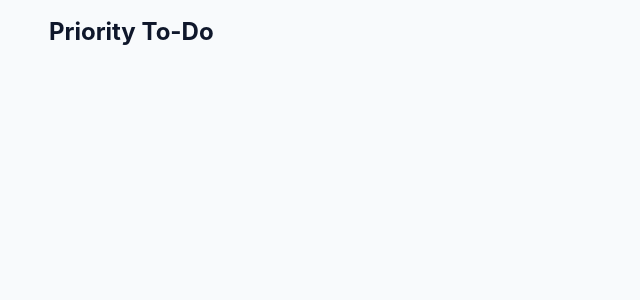
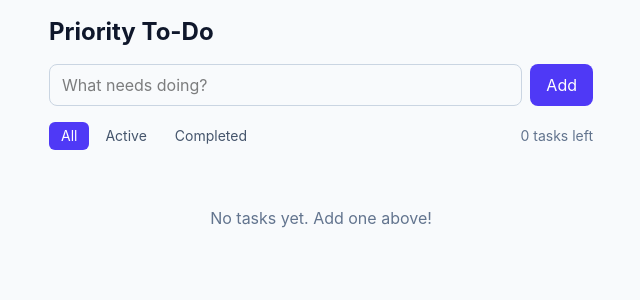
Before and after one commit to themanprince/HNG15, a React (Vite) app in the folder task1-priority-todo/: page / in a window 1280 px wide. Shown: the top 300 px of the page, without its empty margins (319-959 px from the left). Built offline with nearby package versions, Linux system fonts and the light colour scheme.

Commit message:
task1: add basic to-do features with localStorage persistence
Co-Authored-By: Claude Opus 5.5 <noreply@anthropic.com>
Claude-Session: https://claude.ai/code/session_01QRVGXKw4nBmYESzwVw5GqF

```diff
--- a/task1-priority-todo/src/App.tsx
+++ b/task1-priority-todo/src/App.tsx
@@ -1,7 +1,50 @@
+import { useMemo, useState } from "react";
+import type { Filter } from "./types";
+import { useTasks } from "./hooks/useTasks";
+import { AddTaskForm } from "./components/AddTaskForm";
+import { FilterBar } from "./components/FilterBar";
+import { TaskList } from "./components/TaskList";
+
+const EMPTY_MESSAGES: Record<Filter, string> = {
+  all: "No tasks yet. Add one above!",
+  active: "Nothing left to do.",
+  completed: "No completed tasks yet.",
+};
+
 export function App() {
+  const { tasks, addTask, updateTitle, toggleTask, deleteTask, clearCompleted } = useTasks();
+  const [filter, setFilter] = useState<Filter>("all");
+
+  const visible = useMemo(
+    () =>
+      tasks.filter((t) => (filter === "all" ? true : filter === "active" ? !t.completed : t.completed)),
+    [tasks, filter],
+  );
+  const activeCount = tasks.filter((t) => !t.completed).length;
+  const completedCount = tasks.length - activeCount;
+
   return (
-    <main className="mx-auto max-w-xl p-4">
+    <main className="mx-auto flex max-w-xl flex-col gap-4 p-4">
       <h1 className="text-2xl font-bold text-slate-900">Priority To-Do</h1>
+      <AddTaskForm onAdd={addTask} />
+      <div className="flex flex-wrap items-center justify-between gap-2">
+        <FilterBar filter={filter} onChange={setFilter} />
+        <p className="text-sm text-slate-500" aria-live="polite">
+          {activeCount} {activeCount === 1 ? "task" : "tasks"} left
+        </p>
+      </div>
+      <TaskList
+        tasks={visible}
+        emptyMessage={EMPTY_MESSAGES[filter]}
+        onToggle={toggleTask}
+        onDelete={deleteTask}
+        onRename={updateTitle}
+      />
+      {completedCount > 0 && (
+        <button type="button" onClick={clearCompleted} className="self-end text-sm text-slate-500">
+          Clear completed ({completedCount})
+        </button>
+      )}
     </main>
   );
 }
--- /dev/null
+++ b/task1-priority-todo/src/components/AddTaskForm.tsx
@@ -0,0 +1,35 @@
+import { useState, type FormEvent } from "react";
+
+interface Props {
+  onAdd: (title: string) => void;
+}
+
+export function AddTaskForm({ onAdd }: Props) {
+  const [title, setTitle] = useState("");
+
+  function handleSubmit(e: FormEvent) {
+    e.preventDefault();
+    const trimmed = title.trim();
+    if (!trimmed) return;
+    onAdd(trimmed);
+    setTitle("");
+  }
+
+  return (
+    <form onSubmit={handleSubmit} className="flex gap-2">
+      <label htmlFor="new-task" className="sr-only">
+        New task
+      </label>
+      <input
+        id="new-task"
+        value={title}
+        onChange={(e) => setTitle(e.target.value)}
+        placeholder="What needs doing?"
+        className="min-w-0 flex-1 rounded-lg border border-slate-300 px-3 py-2"
+      />
+      <button type="submit" className="rounded-lg bg-indigo-600 px-4 py-2 text-white">
+        Add
+      </button>
+    </form>
+  );
+}
--- /dev/null
+++ b/task1-priority-todo/src/components/FilterBar.tsx
@@ -0,0 +1,30 @@
+import type { Filter } from "../types";
+
+const FILTERS: { value: Filter; label: string }[] = [
+  { value: "all", label: "All" },
+  { value: "active", label: "Active" },
+  { value: "completed", label: "Completed" },
+];
+
+interface Props {
+  filter: Filter;
+  onChange: (filter: Filter) => void;
+}
+
+export function FilterBar({ filter, onChange }: Props) {
+  return (
+    <div role="group" aria-label="Filter tasks" className="flex gap-1">
+      {FILTERS.map(({ value, label }) => (
+        <button
+          key={value}
+          type="button"
+          aria-pressed={filter === value}
+          onClick={() => onChange(value)}
+          className={`rounded-md px-3 py-1 text-sm ${filter === value ? "bg-indigo-600 text-white" : "text-slate-600"}`}
+        >
+          {label}
+        </button>
+      ))}
+    </div>
+  );
+}
--- /dev/null
+++ b/task1-priority-todo/src/components/TaskItem.tsx
@@ -0,0 +1,66 @@
+import { useState, type FormEvent } from "react";
+import type { Task } from "../types";
+
+interface Props {
+  task: Task;
+  onToggle: (id: string) => void;
+  onDelete: (id: string) => void;
+  onRename: (id: string, title: string) => void;
+}
+
+export function TaskItem({ task, onToggle, onDelete, onRename }: Props) {
+  const [editing, setEditing] = useState(false);
+  const [draft, setDraft] = useState(task.title);
+
+  function startEdit() {
+    setDraft(task.title);
+    setEditing(true);
+  }
+
+  function save(e?: FormEvent) {
+    e?.preventDefault();
+    const trimmed = draft.trim();
+    if (trimmed && trimmed !== task.title) onRename(task.id, trimmed);
+    setEditing(false);
+  }
+
+  return (
+    <li className="flex items-center gap-3 rounded-lg border border-slate-200 bg-white px-3 py-2">
+      <input
+        type="checkbox"
+        checked={task.completed}
+        onChange={() => onToggle(task.id)}
+        aria-label={`Mark "${task.title}" as ${task.completed ? "incomplete" : "complete"}`}
+        className="h-5 w-5"
+      />
+      {editing ? (
+        <form onSubmit={save} className="flex-1">
+          <label htmlFor={`edit-${task.id}`} className="sr-only">
+            Edit task
+          </label>
+          <input
+            id={`edit-${task.id}`}
+            value={draft}
+            autoFocus
+            onChange={(e) => setDraft(e.target.value)}
+            onBlur={() => save()}
+            onKeyDown={(e) => e.key === "Escape" && setEditing(false)}
+            className="w-full rounded border border-slate-300 px-2 py-1"
+          />
+        </form>
+      ) : (
+        <span className={`flex-1 break-words ${task.completed ? "text-slate-400 line-through" : ""}`}>
+          {task.title}
+        </span>
+      )}
+      {!editing && (
+        <button type="button" onClick={startEdit} className="text-sm text-slate-500">
+          Edit
+        </button>
+      )}
+      <button type="button" onClick={() => onDelete(task.id)} className="text-sm text-red-600">
+        Delete
+      </button>
+    </li>
+  );
+}
--- /dev/null
+++ b/task1-priority-todo/src/components/TaskList.tsx
@@ -0,0 +1,23 @@
+import type { Task } from "../types";
+import { TaskItem } from "./TaskItem";
+
+interface Props {
+  tasks: Task[];
+  emptyMessage: string;
+  onToggle: (id: string) => void;
+  onDelete: (id: string) => void;
+  onRename: (id: string, title: string) => void;
+}
+
+export function TaskList({ tasks, emptyMessage, ...handlers }: Props) {
+  if (tasks.length === 0) {
+    return <p className="py-10 text-center text-slate-500">{emptyMessage}</p>;
+  }
+  return (
+    <ul className="flex flex-col gap-2">
+      {tasks.map((task) => (
+        <TaskItem key={task.id} task={task} {...handlers} />
+      ))}
+    </ul>
+  );
+}
--- /dev/null
+++ b/task1-priority-todo/src/hooks/useLocalStorage.ts
@@ -0,0 +1,13 @@
+import { useEffect, useState } from "react";
+import { readJSON, writeJSON } from "../lib/storage";
+
+/** State that is loaded from and persisted to localStorage under `key`. */
+export function useLocalStorage<T>(key: string, parse: (raw: unknown) => T) {
+  const [value, setValue] = useState<T>(() => parse(readJSON(key)));
+
+  useEffect(() => {
+    writeJSON(key, value);
+  }, [key, value]);
+
+  return [value, setValue] as const;
+}
--- /dev/null
+++ b/task1-priority-todo/src/hooks/useTasks.ts
@@ -0,0 +1,52 @@
+import { useCallback } from "react";
+import type { Task } from "../types";
+import { parseTasks, TASKS_KEY } from "../lib/storage";
+import { useLocalStorage } from "./useLocalStorage";
+
+export function useTasks() {
+  const [tasks, setTasks] = useLocalStorage<Task[]>(TASKS_KEY, parseTasks);
+
+  const addTask = useCallback(
+    (title: string) => {
+      setTasks((prev) => [
+        ...prev,
+        {
+          id: crypto.randomUUID(),
+          title,
+          completed: false,
+          priority: "medium",
+          order: prev.length,
+          createdAt: Date.now(),
+        },
+      ]);
+    },
+    [setTasks],
+  );
+
+  const updateTitle = useCallback(
+    (id: string, title: string) => {
+      setTasks((prev) => prev.map((t) => (t.id === id ? { ...t, title } : t)));
+    },
+    [setTasks],
+  );
+
+  const toggleTask = useCallback(
+    (id: string) => {
+      setTasks((prev) => prev.map((t) => (t.id === id ? { ...t, completed: !t.completed } : t)));
+    },
+    [setTasks],
+  );
+
+  const deleteTask = useCallback(
+    (id: string) => {
+      setTasks((prev) => prev.filter((t) => t.id !== id));
+    },
+    [setTasks],
+  );
+
+  const clearCompleted = useCallback(() => {
+    setTasks((prev) => prev.filter((t) => !t.completed));
+  }, [setTasks]);
+
+  return { tasks, addTask, updateTitle, toggleTask, deleteTask, clearCompleted };
+}
--- /dev/null
+++ b/task1-priority-todo/src/lib/storage.ts
@@ -0,0 +1,41 @@
+import type { Priority, Task } from "../types";
+
+export const TASKS_KEY = "todo-app:tasks";
+
+const PRIORITIES: readonly Priority[] = ["high", "medium", "low"];
+
+function isTask(value: unknown): value is Task {
+  if (typeof value !== "object" || value === null) return false;
+  const v = value as Record<string, unknown>;
+  return (
+    typeof v.id === "string" &&
+    typeof v.title === "string" &&
+    typeof v.completed === "boolean" &&
+    typeof v.priority === "string" &&
+    PRIORITIES.includes(v.priority as Priority) &&
+    typeof v.order === "number" &&
+    typeof v.createdAt === "number"
+  );
+}
+
+/** Parses stored tasks, dropping anything malformed. Never throws. */
+export function parseTasks(raw: unknown): Task[] {
+  return Array.isArray(raw) ? raw.filter(isTask) : [];
+}
+
+export function readJSON(key: string): unknown {
+  try {
+    const raw = window.localStorage.getItem(key);
+    return raw === null ? null : (JSON.parse(raw) as unknown);
+  } catch {
+    return null;
+  }
+}
+
+export function writeJSON(key: string, value: unknown): void {
+  try {
+    window.localStorage.setItem(key, JSON.stringify(value));
+  } catch {
+    // Storage full or unavailable (e.g. private mode): keep working in memory.
+  }
+}
--- /dev/null
+++ b/task1-priority-todo/src/types.ts
@@ -0,0 +1,12 @@
+export type Priority = "high" | "medium" | "low";
+
+export interface Task {
+  id: string;
+  title: string;
+  completed: boolean;
+  priority: Priority;
+  order: number;
+  createdAt: number;
+}
+
+export type Filter = "all" | "active" | "completed";
```
